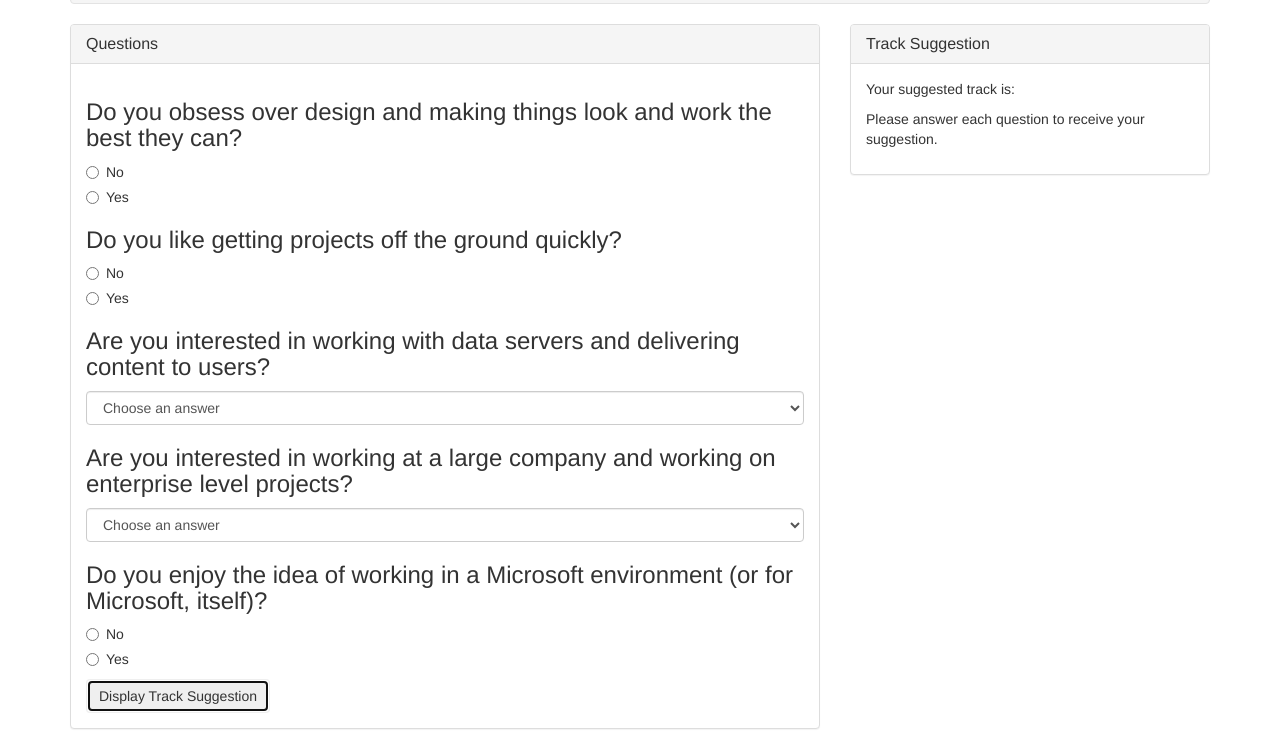
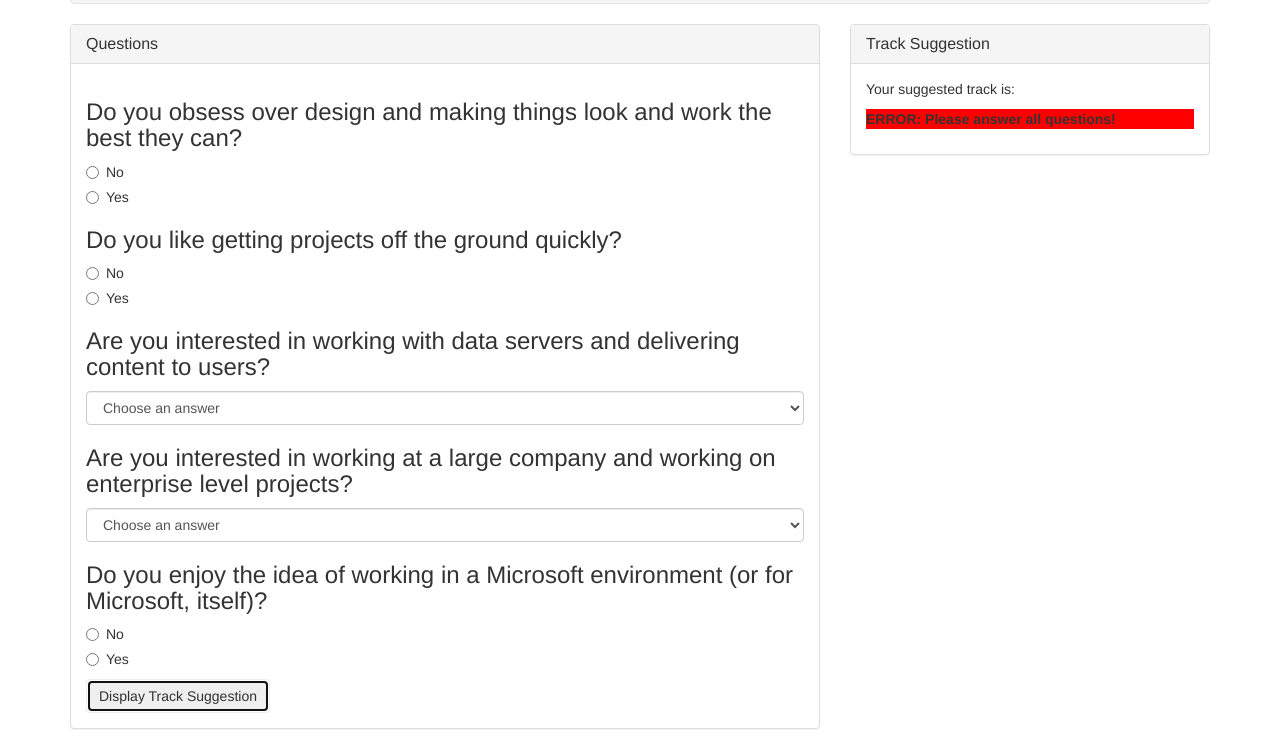
Before and after one commit to coderknot/track-suggester, a plain HTML site: page index.html in a window 1280 px wide. Both pictures are taken after a click on the button "Display Track Suggestion". Shown: the part 546-1295 px from the top of the page. Drawn offline with Linux system fonts and the light colour scheme.

Commit message:
add error message if form not complete with separate div in index.html, initally hidden in styles.css, and displays if form input not complete in scripts.js

```diff
--- a/css/styles.css
+++ b/css/styles.css
@@ -1,3 +1,8 @@
-#suggestion-showing {
+#suggestion-showing, #suggestion-error {
   display: none;
 }
+
+#suggestion-error p {
+  font-weight: bold;
+  background-color: red;
+}
--- a/index.html
+++ b/index.html
@@ -122,6 +122,9 @@
                 <p>
                   Please answer each question to receive your suggestion.
               </div>
+              <div id="suggestion-error">
+                <p>ERROR: Please answer all questions!</p>
+              </div>
               <div id="suggestion-showing">
               </div>
             </div>
--- a/js/scripts.js
+++ b/js/scripts.js
@@ -45,12 +45,9 @@ var findTrackSuggestion = function(designInput, rubyInput, phpInput, enterpriseI
   if (microsoftInput === "yes") {
     enterpriseScore += 6;
   } else if (microsoftInput === "no") {
-    enterpriseScore += 0;
+    enterpriseScore += 1;
   }
 
-  if (designScore === 0 && programmingScore === 0 && enterpriseScore === 0) {
-    return "No input";
-  }
   // determine winning factor by finding largest score factor
   if (designScore > programmingScore && designScore > enterpriseScore) {
     winningFactor = "design";
@@ -87,8 +84,9 @@ $(document).ready(function() {
     // prevent actual form submission
     event.preventDefault();
 
-    // hide prior track suggestion and show placeholder message
+    // hide prior track suggestion or error message and show placeholder message
     $("#suggestion-showing").hide();
+    $("#suggestion-error").hide();
     $("#suggestion-hidden").show();
 
     // decalare input variables and initialize with form input
@@ -98,23 +96,21 @@ $(document).ready(function() {
     var enterprise = parseInt($("#enterprise").val());
     var microsoft = $("input:radio[name='microsoft']:checked").val();
 
-    console.log("Design: " + design);
-    console.log("Design: " + ruby);
-    console.log("Design: " + php);
-    console.log("Design: " + enterprise);
-    console.log("Design: " + microsoft);
+    // display track suggestion based on fully completed form input; otherwise, display error message
+    if (design && ruby && php && enterprise && microsoft) {
+      // pass input variables to function to find track suggestion
+      var trackSuggestion = findTrackSuggestion(design, ruby, php, enterprise, microsoft);
 
-    // pass input variables to function to find track suggestion
-    var trackSuggestion = findTrackSuggestion(design, ruby, php, enterprise, microsoft);
-
-    // only show track suggestion if all form inputs are valid
-    if (trackSuggestion !== "No input") {
       // add track suggestion to suggestion-showing div
       $("#suggestion-showing").text(trackSuggestion);
 
       // display track suggestion and hide placeholder message
       $("#suggestion-hidden").hide();
       $("#suggestion-showing").show();
+    } else {
+      // display error message and hide placeholder message
+      $("#suggestion-hidden").hide();
+      $("#suggestion-error").show();
     }
 
   });
```
